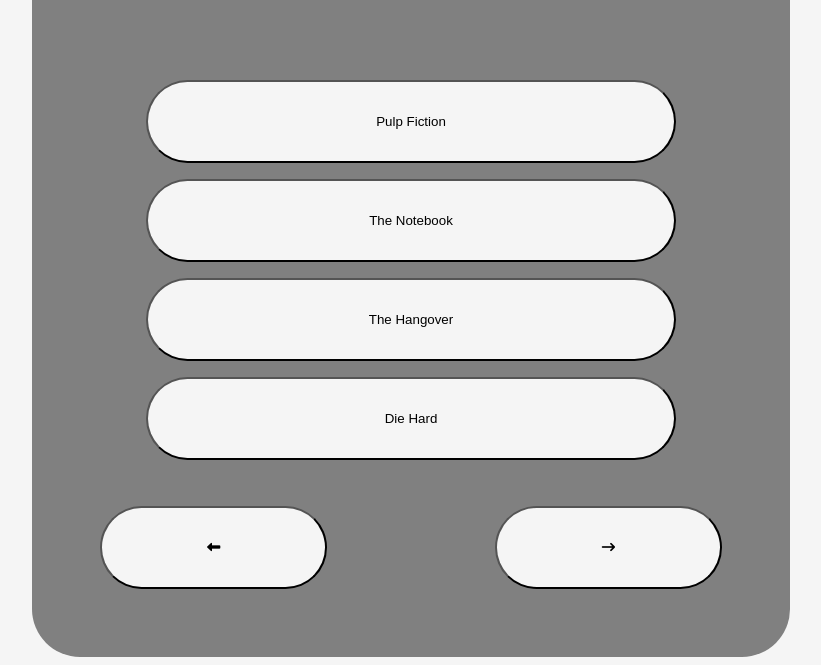
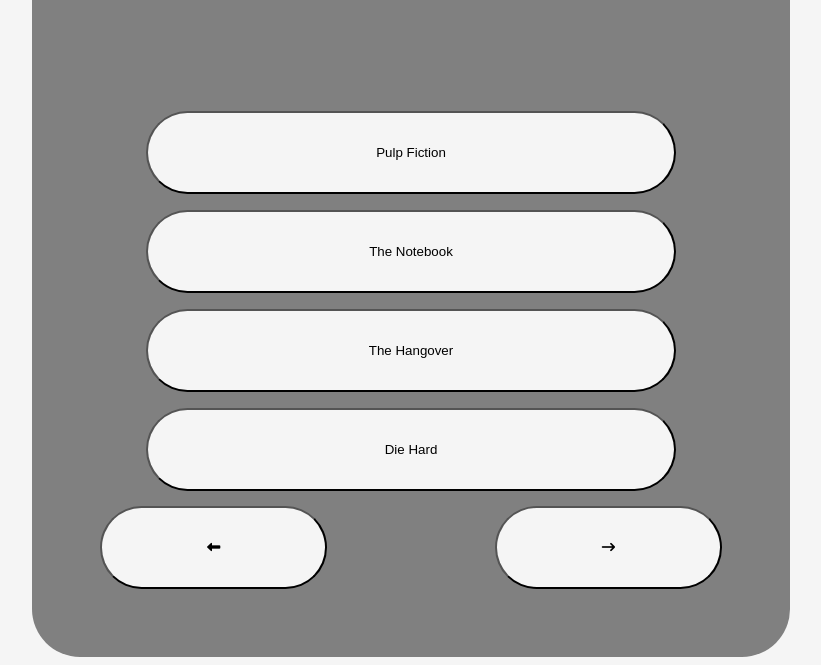
Before and after one commit to Code-Institute-Submissions/Ianterrupter-persona-poems_JuneResub, a plain HTML site: page index.html in a window 1280 px wide. Both pictures are taken after a click on the button 639 px from the left and 224 px from the top of the page. Shown: the part 224-889 px from the top of the page, without its empty margins (229-1050 px from the left). Drawn offline with Linux system fonts and the light colour scheme.

Commit message:
added style for answers, fixing nav buttons

```diff
--- a/assets/css/style.css
+++ b/assets/css/style.css
@@ -61,6 +61,14 @@
     font-size: 70%;
 }
 
+#answers {
+    position: absolute;
+    bottom: 150px;
+    display: block;
+    margin: 0% auto;
+    width: 100%;
+}
+
 /* Navigation Buttons */
 
 #navigation-left {
@@ -73,7 +81,6 @@
     float: left;
     border-radius: 3rem;
     position: absolute;
-
     bottom: 20px;
     left: 20px;
 }
```
